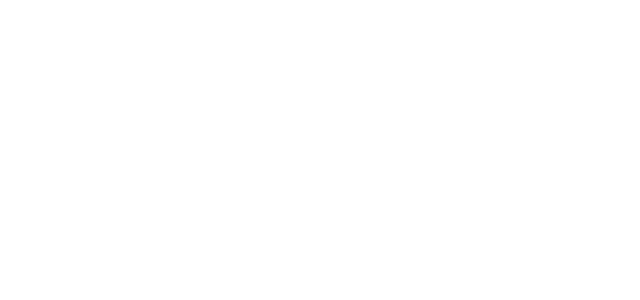
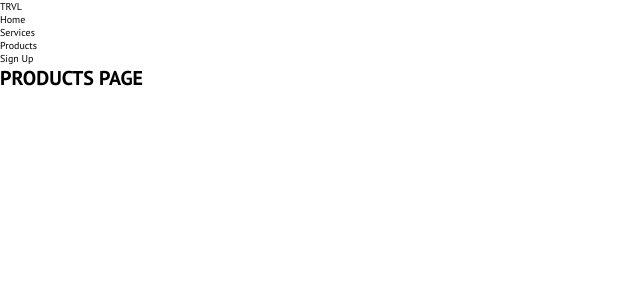
Before and after one commit to j-hutchison/react-router-website, a React (Create React App) app: page /products in a window 1280 px wide. Shown: the top 300 px of the page, without its empty margins (0-640 px from the left). Built offline with nearby package versions, Linux system fonts and the light colour scheme.

Commit message:
Initial react router 6 setup w paths

```diff
--- a/package.json
+++ b/package.json
@@ -3,6 +3,10 @@
   "version": "0.1.0",
   "private": true,
   "dependencies": {
+    "@fortawesome/fontawesome-svg-core": "^6.1.2",
+    "@fortawesome/free-regular-svg-icons": "^6.1.2",
+    "@fortawesome/free-solid-svg-icons": "^6.1.2",
+    "@fortawesome/react-fontawesome": "^0.2.0",
     "@testing-library/jest-dom": "^5.16.5",
     "@testing-library/react": "^13.3.0",
     "@testing-library/user-event": "^13.5.0",
--- a/src/App.js
+++ b/src/App.js
@@ -1,5 +1,23 @@
+import { Routes, Route, Navigate } from "react-router-dom";
+import Navbar from "./components/Navbar";
+import Home from "./pages/Home";
+import Products from "./pages/Products";
+import Services from "./pages/Services";
+
 function App() {
-	return <div></div>;
+	return (
+		<div>
+			<Navbar></Navbar>
+			<main>
+				<Routes>
+					<Route path="/" element={<Navigate replace to="/home" />} />
+					<Route path="/home" element={<Home />} />
+					<Route path="/products" element={<Products />} />
+					<Route path="/services" element={<Services />} />
+				</Routes>
+			</main>
+		</div>
+	);
 }
 
 export default App;
--- /dev/null
+++ b/src/components/Navbar.js
@@ -0,0 +1,24 @@
+import classes from "./Navbar.module.css";
+
+const Navbar = () => {
+	return (
+		<header>
+			<nav className={classes.navbar}>
+				<div className={classes.logo}>
+					<span className={classes["logo-text"]}>TRVL</span>
+					<i className="fa-brands fa-typo3"></i>
+				</div>
+				<div className={classes.menu}>
+					<ul>
+						<li className={classes["menu-item"]}>Home</li>
+						<li className={classes["menu-item"]}>Services</li>
+						<li className={classes["menu-item"]}>Products</li>
+						<li className={classes["menu-item"]}>Sign Up</li>
+					</ul>
+				</div>
+			</nav>
+		</header>
+	);
+};
+
+export default Navbar;
--- a/src/index.js
+++ b/src/index.js
@@ -1,11 +1,14 @@
 import React from "react";
 import ReactDOM from "react-dom/client";
+import { BrowserRouter } from "react-router-dom";
 import "./index.css";
 import App from "./App";
 
 const root = ReactDOM.createRoot(document.getElementById("root"));
 root.render(
 	<React.StrictMode>
-		<App />
+		<BrowserRouter>
+			<App />
+		</BrowserRouter>
 	</React.StrictMode>
 );
--- /dev/null
+++ b/src/pages/Home.js
@@ -0,0 +1,11 @@
+import classes from "./Home.module.css";
+
+const Home = () => {
+	return (
+		<div>
+			<h1>HOME PAGE</h1>
+		</div>
+	);
+};
+
+export default Home;
--- /dev/null
+++ b/src/pages/Products.js
@@ -0,0 +1,11 @@
+import classes from "./Products.module.css";
+
+const Products = () => {
+	return (
+		<div>
+			<h1>PRODUCTS PAGE</h1>
+		</div>
+	);
+};
+
+export default Products;
--- /dev/null
+++ b/src/pages/Services.js
@@ -0,0 +1,11 @@
+import classes from "./Services.module.css";
+
+const Services = () => {
+	return (
+		<div>
+			<h1>SERVICES PAGE</h1>
+		</div>
+	);
+};
+
+export default Services;
```
Also changed, not shown: src/components/Navbar.module.css (added), src/pages/Home.module.css (added), src/pages/Products.module.css (added), src/pages/Services.module.css (added), 1 other file (tests, documents, lock files or other folders).
